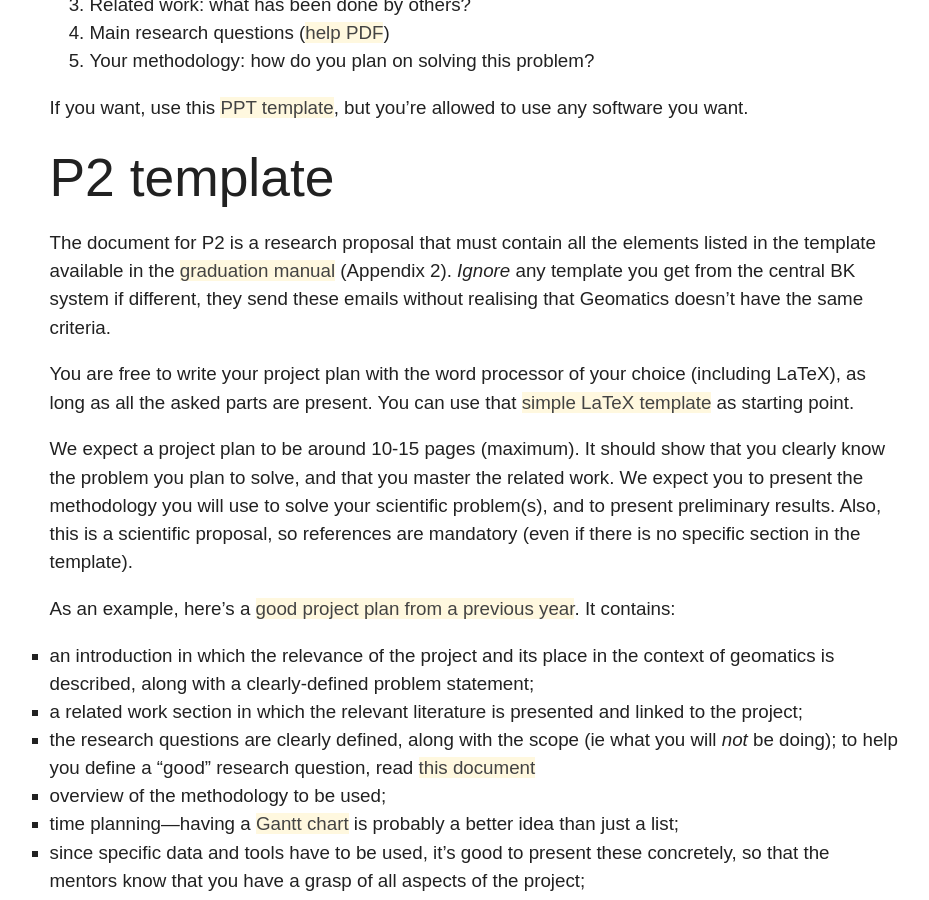
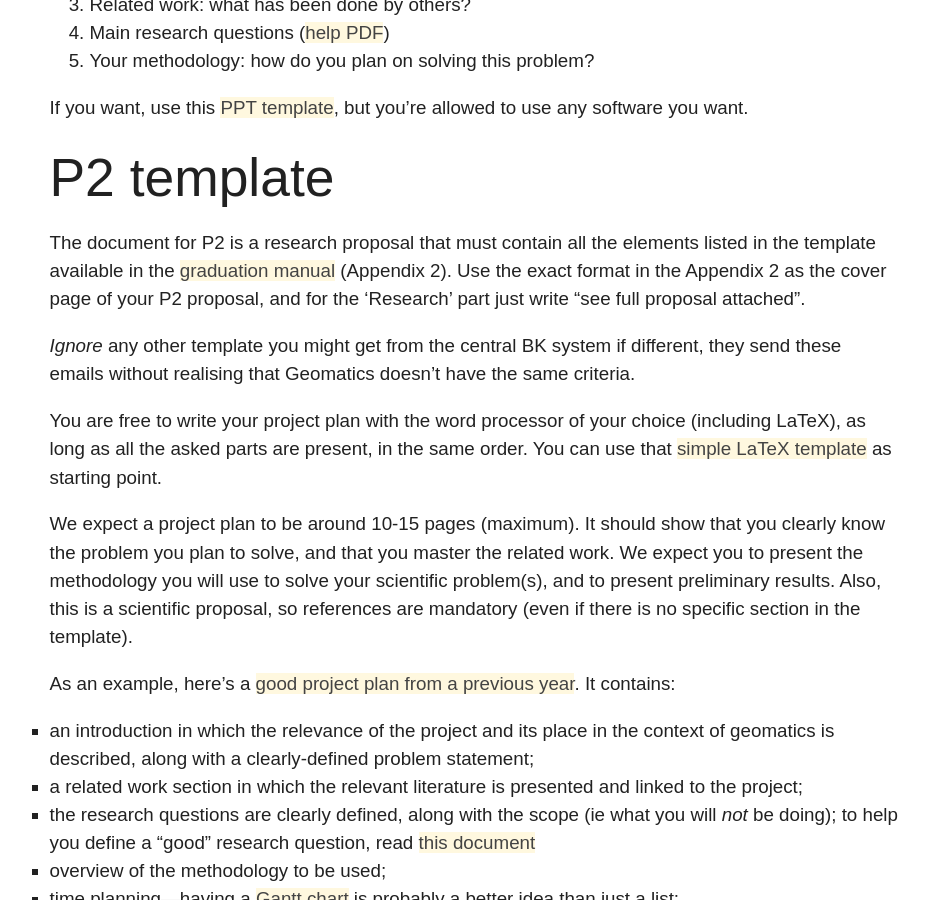
Before and after one commit to tudelft3d/geo2020, a Jekyll site: the page built from templates/index.md, in a window 1280 px wide and 900 px high, scrolled down 354 px. Shown: the whole window, without its empty margins (165-1094 px from the left). Built offline with Jekyll 4.4.1, drawn with Linux system fonts in a browser that asks for light colours; nearby versions of some CDN libraries.

Commit message:
P2 template better explained

```diff
--- a/templates/index.md
+++ b/templates/index.md
@@ -21,9 +21,11 @@ If you want, use this [PPT template]({{ "p1.pptx" }}), but you're allowed to use
 ## P2 template
 
 The document for P2 is a research proposal that must contain all the elements listed in the template available in the [graduation manual]({{ "/rules/" | prepend: site.baseurl }}) (Appendix 2).
-*Ignore* any template you get from the central BK system if different, they send these emails without realising that Geomatics doesn't have the same criteria.
+Use the exact format in the Appendix 2 as the cover page of your P2 proposal, and for the 'Research' part just write "see full proposal attached".
 
-You are free to write your project plan with the word processor of your choice (including LaTeX), as long as all the asked parts are present.
+*Ignore* any other template you might get from the central BK system if different, they send these emails without realising that Geomatics doesn't have the same criteria.
+
+You are free to write your project plan with the word processor of your choice (including LaTeX), as long as all the asked parts are present, in the same order.
 You can use that [simple LaTeX template](https://gist.github.com/hugoledoux/d16d5a4d397858ac745e38f9e8561657) as starting point.
 
 We expect a project plan to be around 10-15 pages (maximum).
```
